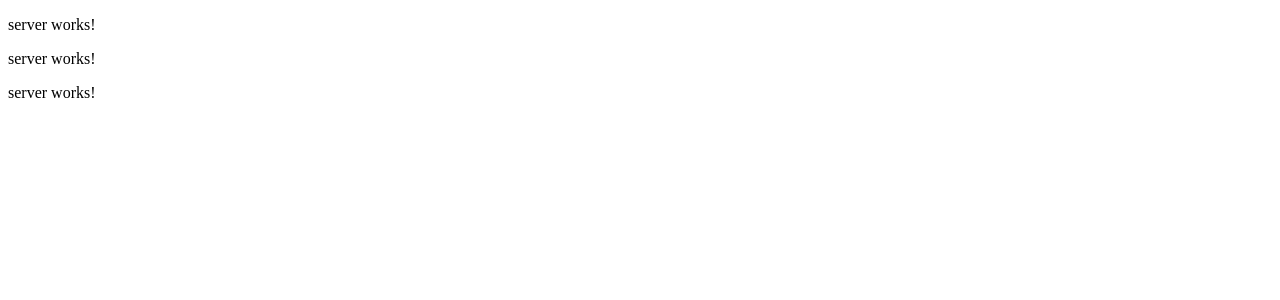
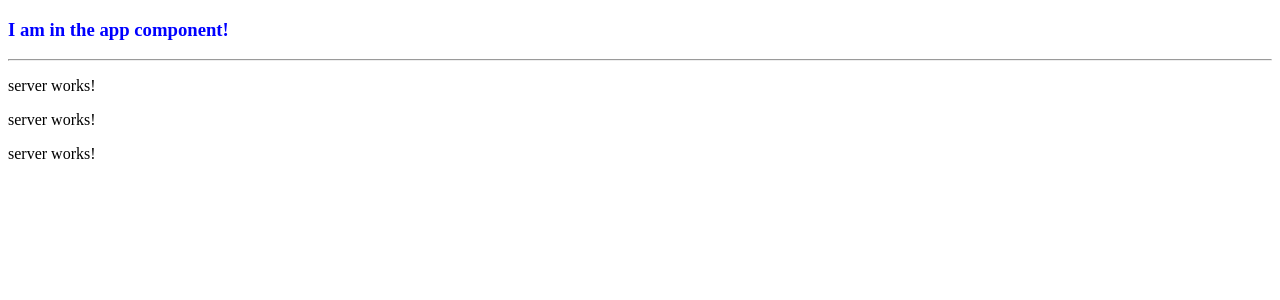
Before and after one commit to Hdonge/angular-app-basic, an Angular app in the folder angular-app/: page / in a window 1280 px wide. Shown: the top 300 px of the page. Built offline with nearby package versions, Linux system fonts and the light colour scheme.

Commit message:
styled app component

```diff
--- a/angular-app/src/app/app.component.css
+++ b/angular-app/src/app/app.component.css
@@ -0,0 +1,3 @@
+h3{
+    color:blue;
+}
--- a/angular-app/src/app/app.component.html
+++ b/angular-app/src/app/app.component.html
@@ -1 +1,9 @@
-<app-servers></app-servers>
+<div class="container">
+  <div class="row">
+    <div class="col-xs-12">
+      <h3>I am in the app component!</h3>
+      <hr/>
+      <app-servers></app-servers>
+    </div>
+  </div>
+</div>
```
